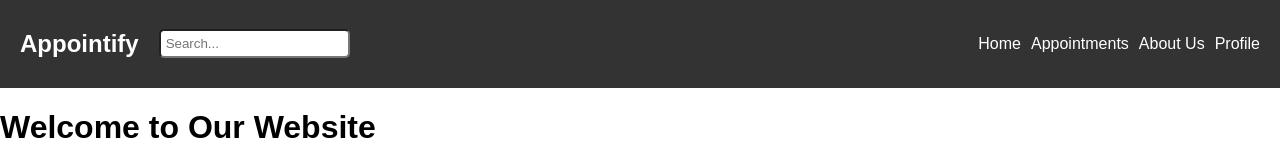
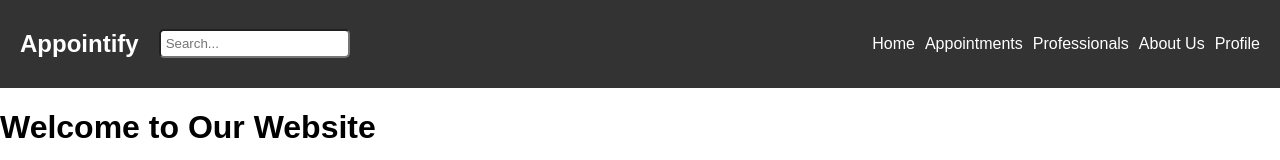
Before and after one commit to Nirjaraa/appointify-client, a React (Create React App) app in the folder appointify/: page /home in a window 1280 px wide. Shown: the top 160 px of the page. Built offline with nearby package versions, Linux system fonts and the light colour scheme.

Commit message:
feat: intital setup

```diff
--- a/appointify/src/components/navbar/navbar.js
+++ b/appointify/src/components/navbar/navbar.js
@@ -16,6 +16,9 @@ const Navbar = () => {
 				<Link to="/appointments" className="link">
 					Appointments
 				</Link>
+				<Link to="/professionals" className="link">
+					Professionals
+				</Link>
 				<Link to="/about" className="link">
 					About Us
 				</Link>
```
